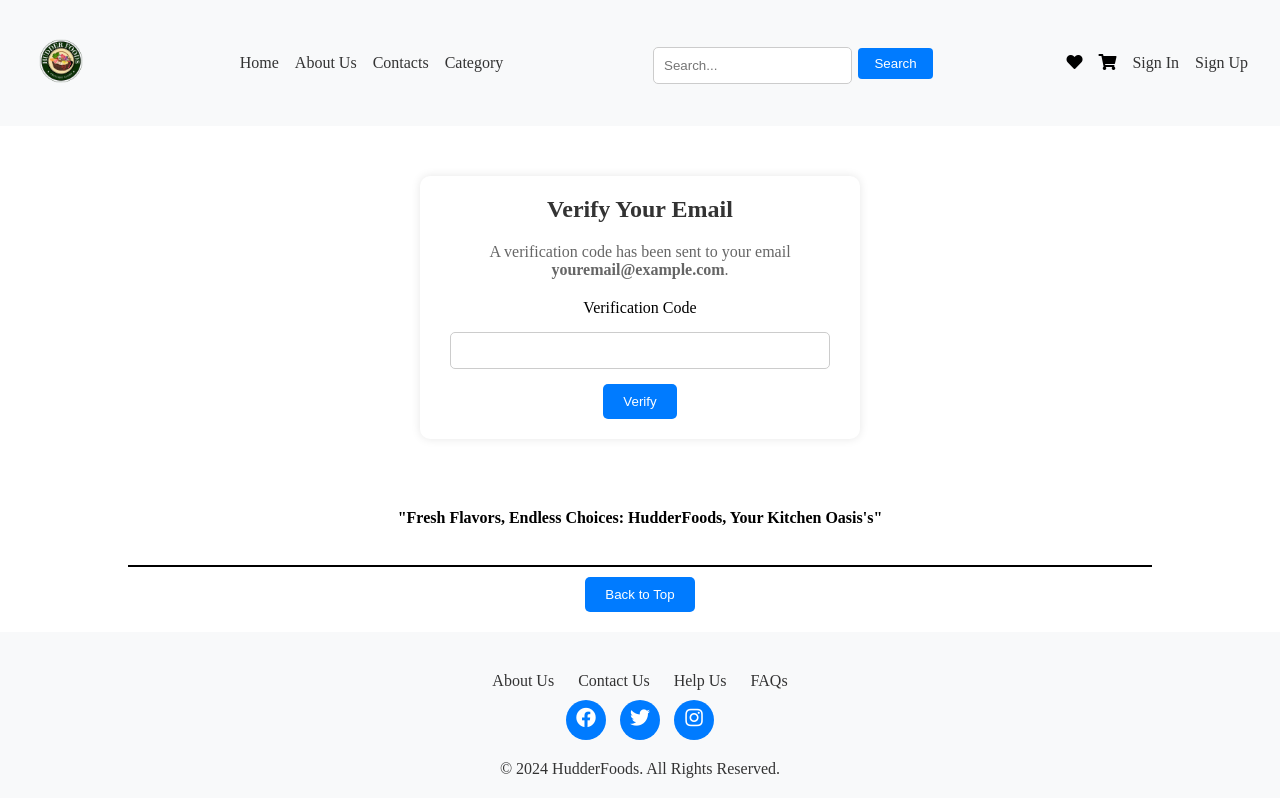
After one commit to bsameer12/Project_Management, a PHP site: page /email_verify.php in a window 1280 px wide. The commit adds this page. Run offline with PHP 8.4, Linux system fonts and the light colour scheme.

Commit message:
email verification page

```diff
--- /dev/null
+++ b/email_verfiy.css
@@ -0,0 +1,60 @@
+.email-container {
+    background-color: #fff;
+    padding: 20px;
+    border-radius: 10px;
+    box-shadow: 0 0 10px rgba(0, 0, 0, 0.1);
+    max-width: 400px;
+    width: 90%; /* Adjust width as needed */
+    margin: 50px auto; /* Center container vertically and horizontally */
+    text-align: center;
+}
+
+h2 {
+    margin-top: 0;
+    color: #333;
+}
+
+p {
+    margin-bottom: 20px;
+    color: #666;
+}
+
+input[type="text"] {
+    width: calc(100% - 20px);
+    padding: 10px;
+    margin-bottom: 10px;
+    border: 1px solid #ccc;
+    border-radius: 5px;
+    box-sizing: border-box;
+    margin-top: 15px;
+}
+
+input[type="submit"] {
+    margin-top: 5px;
+    background-color: #007bff;
+    color: #fff;
+    border: none;
+    padding: 10px 20px;
+    border-radius: 5px;
+    cursor: pointer;
+    transition: background-color 0.3s ease;
+}
+
+input[type="submit"]:hover {
+    background-color: #0056b3;
+}
+
+@media screen and (max-width: 480px) {
+    .email-container {
+        max-width: 90%;
+    }
+}
+
+.email-container:hover {
+    border-color: #007bff; /* Border color on hover */
+    background-color: #ccc;
+}
+
+.email-container input[type="text"]:hover {
+    border-color: #007bff; /* Border color on hover */
+}
--- /dev/null
+++ b/email_verify.php
@@ -0,0 +1,34 @@
+<!DOCTYPE html>
+<html lang="en">
+<head>
+    <meta charset="UTF-8">
+    <meta name="viewport" content="width=device-width, initial-scale=1.0">
+    <title>Email Verification</title>
+    <link rel="icon" href="logo_ico.png" type="image/png">
+    <link rel="stylesheet" href="without_session_navbar.css">
+    <link rel="stylesheet" href="footer.css">
+    <link rel="stylesheet" href="email_verfiy.css">
+    <!-- swiper css file web -->
+    <link rel="stylesheet" href="https://unpkg.com/swiper/swiper-bundle.min.css" />
+    <!-- font link -->
+    <link rel="stylesheet" href="https://cdnjs.cloudflare.com/ajax/libs/font-awesome/5.15.3/css/all.min.css">
+</head>
+<body>
+    <?php
+        include("without_session_navbar.php");
+    ?>
+    <div class="email-container">
+        <h2>Verify Your Email</h2>
+        <p>A verification code has been sent to your email <strong>youremail@example.com</strong>.</p>
+        <form action="verify.php" method="post">
+            <label for="verification_code">Verification Code</label><br>
+            <input type="text" id="verification_code" name="verification_code" required><br>
+            <input type="submit" value="Verify">
+        </form>
+    </div>
+    <?php
+        include("footer.php");
+    ?>
+    <script src="without_session_navbar.js"></script>
+</body>
+</html>
```
Also changed, not shown: customer_signin.php (+9 -3 lines), customer_signup.php (+8 -2 lines), trader_signin.php (+9 -3 lines), trader_signup.php (+8 -2 lines).
